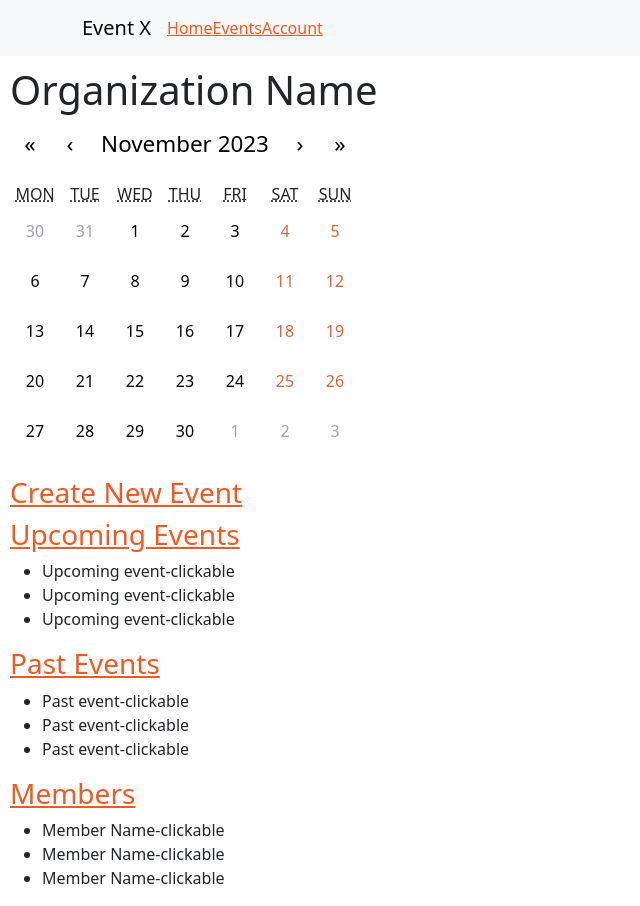
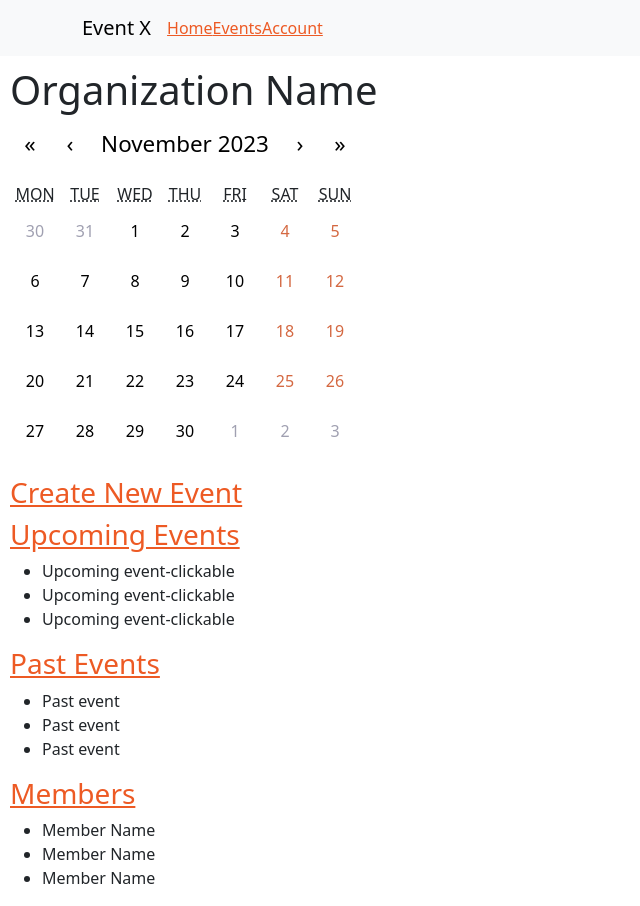
Before and after one commit to MichaelFami/event-x, a React (Vite) app: page /organization in a window 1280 px wide. Shown: the whole page, without its empty margins (0-640 px from the left). Built offline with nearby package versions, Linux system fonts and the light colour scheme.

Commit message:
adding members roadding members route to mainn

```diff
--- a/src/components/Main.jsx
+++ b/src/components/Main.jsx
@@ -12,10 +12,12 @@ import AddEvent from './AddEvent';
 
 export default function Main() {
     return (
+        <div>
+            <Nav />
             <Routes>
                 <Route path='/user' element={<User />} />
                 <Route path='/event' element={<Event />} />
-            <Route path='/nav' element={<Nav />} />
+                <Route path='/nav' element={<Nav/>} />
                 <Route path='/member' element={<Member />} />
                 {/* <Route path='/header' element={<Header />} /> */}
                 <Route path='/calendar' element={<CalendarElement />} />
@@ -24,5 +26,8 @@ export default function Main() {
                 <Route path='/organization' element={<Organization />} />
                 <Route path='/addevent' element={<AddEvent />} />
             </Routes>
-    );
+
+        </div>
+
+    )
 }
--- a/src/components/Organization.jsx
+++ b/src/components/Organization.jsx
@@ -5,7 +5,6 @@ import CalendarElement from "./Calendar"
 export default function Organization () {
     return (
         <div >
-            <Nav />
             <div className="org-outer">
                 <h1 className="title">Organization Name</h1>
                 <CalendarElement />
@@ -19,15 +18,15 @@ export default function Organization () {
                     </ul>
                     <Link className="links"><h3>Past Events</h3></Link>
                     <ul>
-                        <li>Past event-clickable</li>
-                        <li>Past event-clickable</li>
-                        <li>Past event-clickable</li>
+                        <li>Past event</li>
+                        <li>Past event</li>
+                        <li>Past event</li>
                     </ul>
                     <Link className="links"><h3>Members</h3></Link>
                     <ul>
-                        <li>Member Name-clickable</li>
-                        <li>Member Name-clickable</li>
-                        <li>Member Name-clickable</li>
+                        <li>Member Name</li>
+                        <li>Member Name</li>
+                        <li>Member Name</li>
                     </ul>
                 </div>
             </div>
```
Lines whose indentation alone changed are shown as unchanged.
